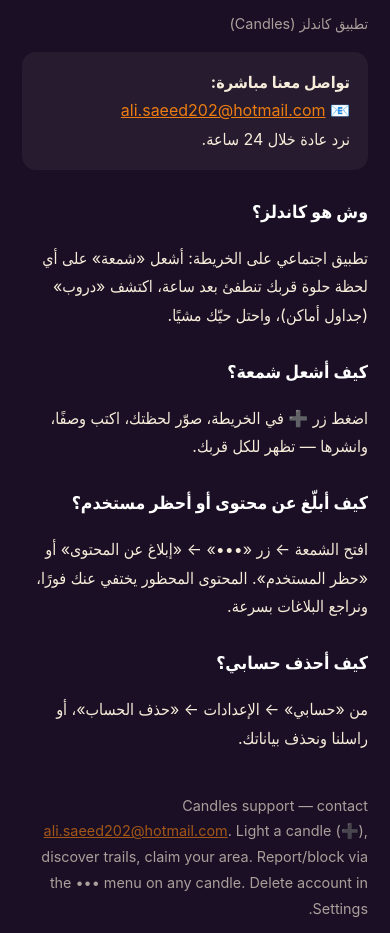
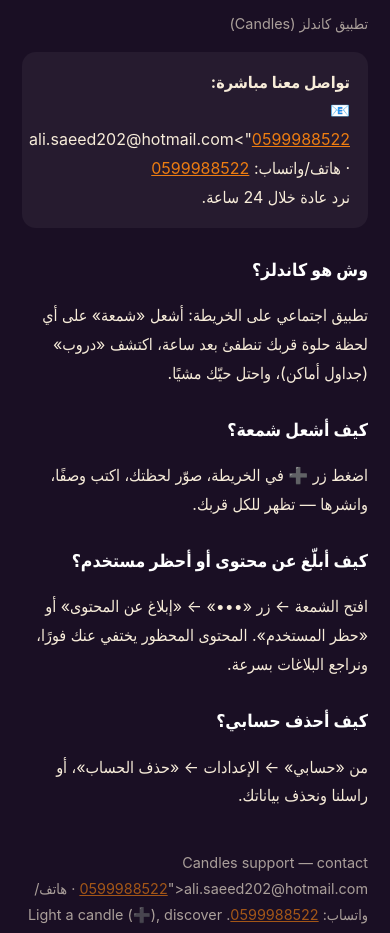
Before and after one commit to alialshehriar/candles-support, a plain HTML site: page index.html in a window 390 px wide. Shown: the part 167-1100 px from the top of the page. Drawn offline with Linux system fonts and the light colour scheme.

Commit message:
add contact phone

```diff
--- a/index.html
+++ b/index.html
@@ -25,7 +25,7 @@
 
 <div class="card">
 <b>تواصل معنا مباشرة:</b><br>
-📧 <a href="mailto:ali.saeed202@hotmail.com">ali.saeed202@hotmail.com</a><br>
+📧 <a href="mailto:ali.saeed202@hotmail.com · هاتف/واتساب: <a href="tel:+966599988522">0599988522</a>">ali.saeed202@hotmail.com · هاتف/واتساب: <a href="tel:+966599988522">0599988522</a></a><br>
 نرد عادة خلال 24 ساعة.
 </div>
 
@@ -41,7 +41,7 @@
 <h2>كيف أحذف حسابي؟</h2>
 <p>من «حسابي» ← الإعدادات ← «حذف الحساب»، أو راسلنا ونحذف بياناتك.</p>
 
-<p class="muted" style="margin-top:40px">Candles support — contact <a href="mailto:ali.saeed202@hotmail.com">ali.saeed202@hotmail.com</a>. Light a candle (➕), discover trails, claim your area. Report/block via the ••• menu on any candle. Delete account in Settings.</p>
+<p class="muted" style="margin-top:40px">Candles support — contact <a href="mailto:ali.saeed202@hotmail.com · هاتف/واتساب: <a href="tel:+966599988522">0599988522</a>">ali.saeed202@hotmail.com · هاتف/واتساب: <a href="tel:+966599988522">0599988522</a></a>. Light a candle (➕), discover trails, claim your area. Report/block via the ••• menu on any candle. Delete account in Settings.</p>
 </div>
 </body>
 </html>
```
Also changed, not shown: privacy.html (+2 -2 lines).
